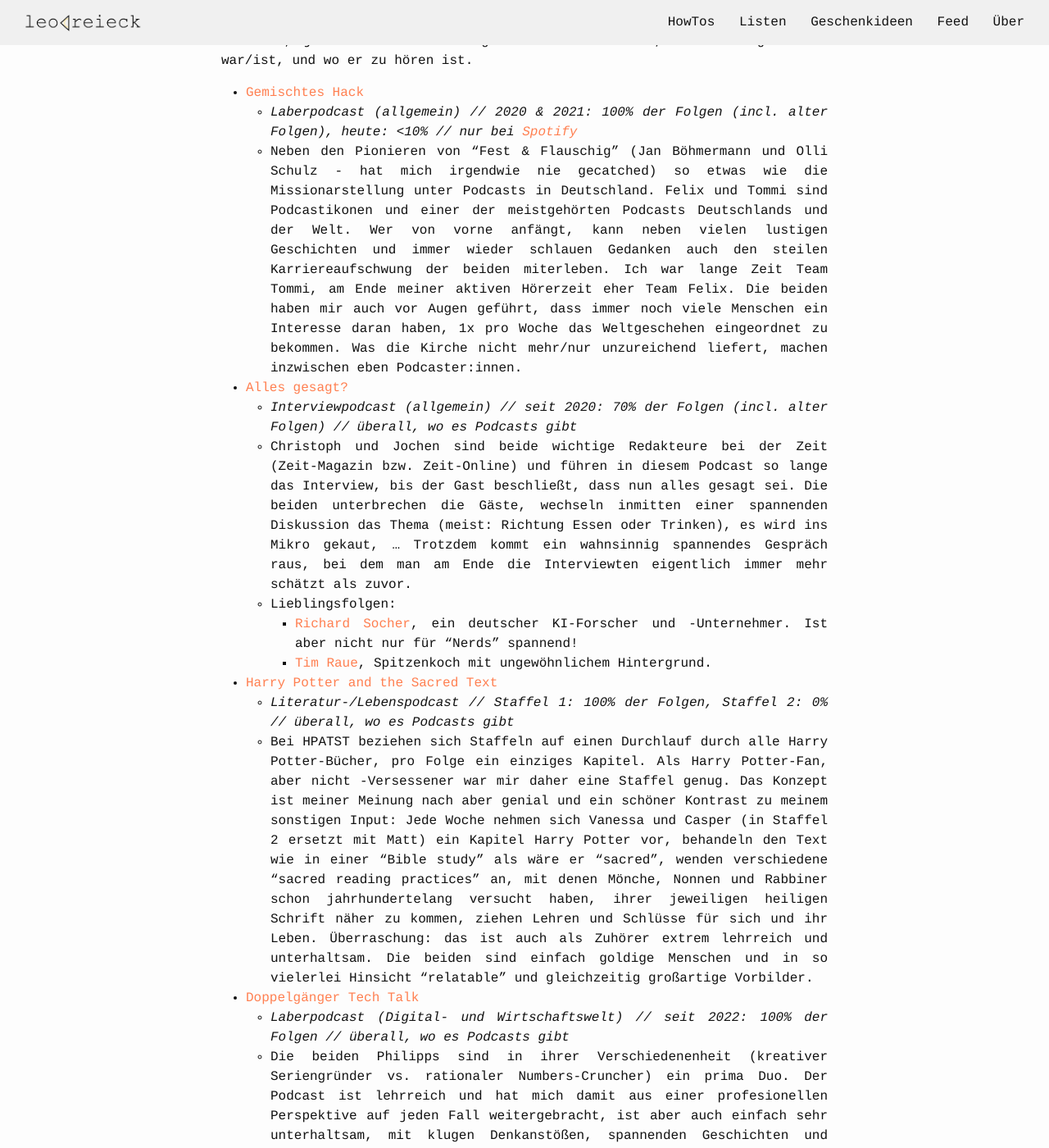
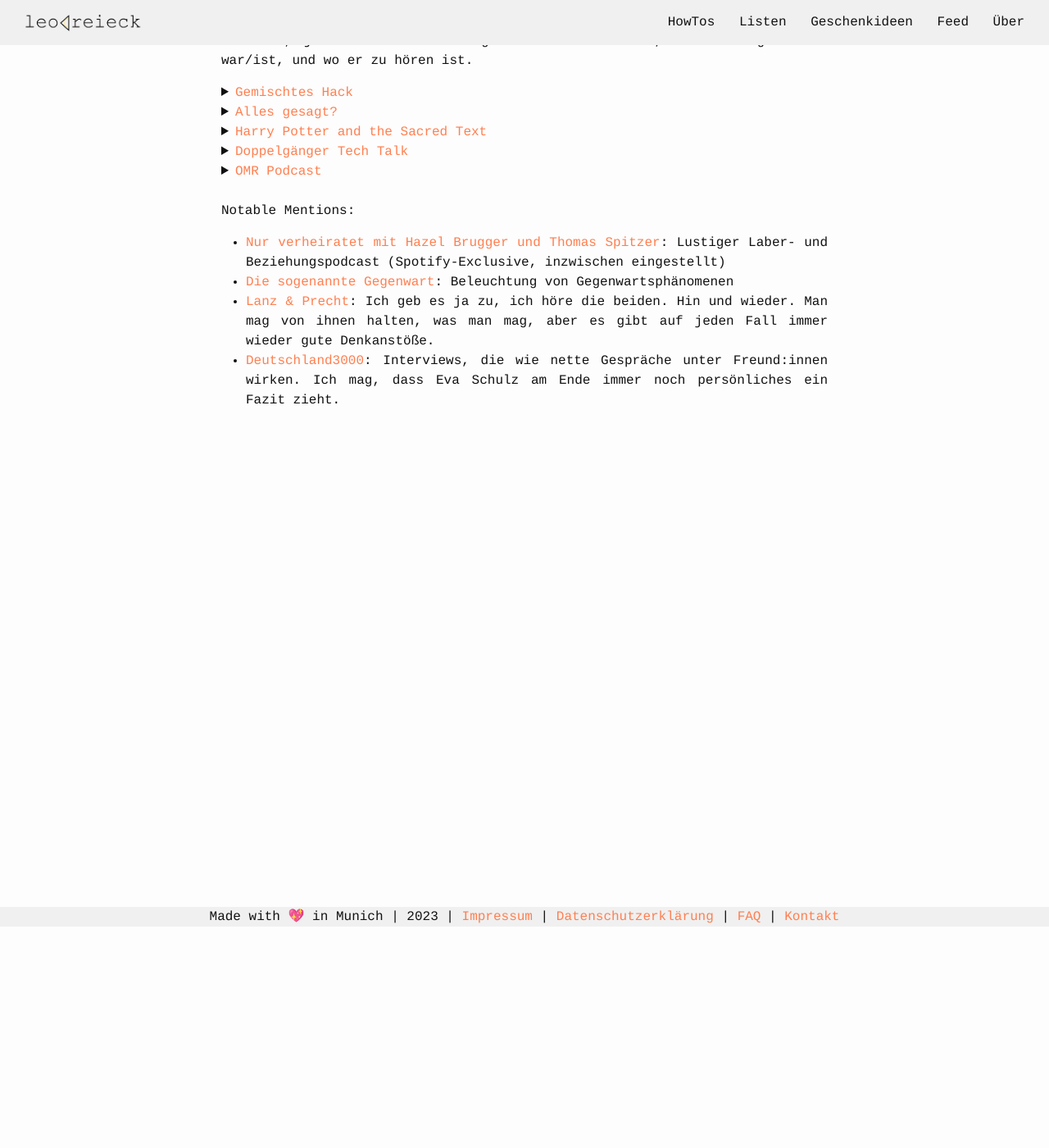
Before and after one commit to leodreieck/leodreieck.github.io, a Jekyll site: the page built from _posts/2023-01-17-lieblingspodcasts.md, in a window 1280 px wide and 1400 px high, scrolled down 270 px. Shown: the whole window at 82% size. Built offline with Jekyll 4.4.1, drawn with Linux system fonts in a browser that asks for light colours; some of the changed text lies outside the part shown.

Commit message:
various minor changes and updates

```diff
--- a/_posts/2023-01-17-lieblingspodcasts.md
+++ b/_posts/2023-01-17-lieblingspodcasts.md
@@ -8,34 +8,58 @@ description: Eine Auflistung und kurze Beschreibung meiner Lieblingspodcasts (ak
 
 Diese (sehr vergängliche) Liste (Stand: 17.01.2023) ist für alle, die neu in das Thema Podcasts starten wollen, nach Inspiration für "neue" Podcasts suchen, oder schon immer mal wissen wollten, woher all die Informationen, die ich "in einem Podcast gehört habe", wirklich kommen. Dies sind alles keine Geheimtipps, aber vielleicht ist ja etwas spannendes dabei. Ich habe versucht, jeden Podcast zu Kategorisieren nach Thema, wie wichtig er mir war/ist, und wo er zu hören ist.
 
-- <a href="https://www.gemischteshack.de/products">Gemischtes Hack</a>
-    - <i>Laberpodcast (allgemein) // 2020 & 2021: 100% der Folgen (incl. alter Folgen), heute: &lt;10% // nur bei <a href="https://open.spotify.com/show/7BTOsF2boKmlYr76BelijW?si=909db187c768455b">Spotify</a></i>
-    - Neben den Pionieren von "Fest & Flauschig" (Jan Böhmermann und Olli Schulz - hat mich irgendwie nie gecatched) so etwas wie die Missionarstellung unter Podcasts in Deutschland. Felix und Tommi sind Podcastikonen und einer der meistgehörten Podcasts Deutschlands und der Welt. Wer von vorne anfängt, kann neben vielen lustigen Geschichten und immer wieder schlauen Gedanken auch den steilen Karriereaufschwung der beiden miterleben. Ich war lange Zeit Team Tommi, am Ende meiner aktiven Hörerzeit eher Team Felix. Die beiden haben mir auch vor Augen geführt, dass immer noch viele Menschen ein Interesse daran haben, 1x pro Woche das Weltgeschehen eingeordnet zu bekommen. Was die Kirche nicht mehr/nur unzureichend liefert, machen inzwischen eben Podcaster:innen.
-- <a href="https://www.zeit.de/serie/alles-gesagt">Alles gesagt?</a>
-    - <i>Interviewpodcast (allgemein) // seit 2020: 70% der Folgen (incl. alter Folgen) // überall, wo es Podcasts gibt</i>
-    - Christoph und Jochen sind beide wichtige Redakteure bei der Zeit (Zeit-Magazin bzw. Zeit-Online) und führen in diesem Podcast so lange das Interview, bis der Gast beschließt, dass nun alles gesagt sei. Die beiden unterbrechen die Gäste, wechseln inmitten einer spannenden Diskussion das Thema (meist: Richtung Essen oder Trinken), es wird ins Mikro gekaut, ... Trotzdem kommt ein wahnsinnig spannendes Gespräch raus, bei dem man am Ende die Interviewten eigentlich immer mehr schätzt als zuvor.
-    - Lieblingsfolgen:
-        - <a href="https://open.spotify.com/episode/1f7RKJry6PvilVhdKpTkcV?si=25ecb0d4c15d41c7">Richard Socher</a>, ein deutscher KI-Forscher und -Unternehmer. Ist aber nicht nur für "Nerds" spannend!
-        - <a href="https://open.spotify.com/episode/5qMuGkreiuvtHGznxrFnS7?si=3f46289aa1c343d6">Tim Raue</a>, Spitzenkoch mit ungewöhnlichem Hintergrund.
-- <a href="https://www.harrypottersacredtext.com/">Harry Potter and the Sacred Text</a>
-    - <i>Literatur-/Lebenspodcast // Staffel 1: 100% der Folgen, Staffel 2: 0% // überall, wo es Podcasts gibt</i>
-    - Bei HPATST beziehen sich Staffeln auf einen Durchlauf durch alle Harry Potter-Bücher, pro Folge ein einziges Kapitel. Als Harry Potter-Fan, aber nicht -Versessener war mir daher eine Staffel genug. Das Konzept ist meiner Meinung nach aber genial und ein schöner Kontrast zu meinem sonstigen Input: Jede Woche nehmen sich Vanessa und Casper (in Staffel 2 ersetzt mit Matt) ein Kapitel Harry Potter vor, behandeln den Text wie in einer "Bible study" als wäre er "sacred", wenden verschiedene "sacred reading practices" an, mit denen Mönche, Nonnen und Rabbiner schon jahrhundertelang versucht haben, ihrer jeweiligen heiligen Schrift näher zu kommen, ziehen Lehren und Schlüsse für sich und ihr Leben. Überraschung: das ist auch als Zuhörer extrem lehrreich und unterhaltsam. Die beiden sind einfach goldige Menschen und in so vielerlei Hinsicht "relatable" und gleichzeitig großartige Vorbilder.
-- <a href="https://www.doppelgaenger.io/">Doppelgänger Tech Talk</a>
-    - <i>Laberpodcast (Digital- und Wirtschaftswelt) // seit 2022: 100% der Folgen // überall, wo es Podcasts gibt</i>
-    - Die beiden Philipps sind in ihrer Verschiedenenheit (kreativer Seriengründer vs. rationaler Numbers-Cruncher) ein prima Duo. Der Podcast ist lehrreich und hat mich damit aus einer profesionellen Perspektive auf jeden Fall weitergebracht, ist aber auch einfach sehr unterhaltsam, mit klugen Denkanstößen, spannenden Geschichten und Takes zum aktuellen Welt- und Digitalgeschehen und immer wieder einem guten Spruch.
-- <a href="https://omr.com/de/podcast/">OMR Podcast</a>
-    - <i>Interviewpodcast (Digital- und Wirtschaftswelt) // seit 2022: 50% der Folgen // überall, wo es Podcasts gibt</i>
-    - Nachdem die beiden Doppelgänger den Podcast immer wieder erwähnten, gab ich ihm auch irgendwann die Chance und bin seitdem begeistert von den all den spannenden Menschen und Gründungsgeschichten, die ich bisher "kennengelernt" habe. Die Bandbreite an Gästen ist wirklich groß, und die Interviewführung von Philipp Westermeyer echt angenehm und bewundernswert.
-    - Lieblingsfolgen:
-        - frei nach Fynn Kliemann: "BWL kann auch geil sein": <a href="https://open.spotify.com/episode/3HSpKBAHRTw0kg6Wx5g5zy?si=96d282ee9efe4920">1komma5°-Gründer Philipp Schröder</a>
-        - der Shitstorm war verdient, aber ich bin überzeugt, dass sein Gesamtimpact positiv ist: <a href="https://open.spotify.com/episode/2O9GwvUj0pdjuGCQ9trUPl?si=I8v8YqMuTCG22_hR0wcrog">Fynn Kliemann</a>
-        - ich habe die Show nie gesehen, aber ich habe ihn auf jeden Fall unterschätzt: <a href="https://open.spotify.com/episode/5BRvA95DXT2ATUGclG03gX?si=89c7f589e7b84fb1">Robert Geiss</a>
-        - sympatischer, vielschichtiger Siemens-Ex-CEO: <a href="https://open.spotify.com/episode/0ULC1RzIokO1RvGcNWOKnl?si=cadd6d345ea74119">Joe Kaeser</a>
-        - Beschreibung eines Lebenswerks: <a href="https://open.spotify.com/episode/5sIaWbheNeTJLfgOFWDIJR?si=99266a22cab64c6b">Dirk Roßmann</a>
-        - einfach eine spannende Person mit spannender Geschichte: <a href="https://open.spotify.com/episode/0SNRfAxOFdDl4SMCA3sRvf?si=d1bf721351754bc5">Markus Lanz</a>
-        - Wie der FC Bayern ein Weltkonzern wurde und eine Familie bleibt: <a href="https://open.spotify.com/episode/749R1VdHVT7nCsu0QTvWin?si=5bcea4f95c5d4d81">Uli Hoeneß</a>
+<details>
+    <summary><a href="https://www.gemischteshack.de/products">Gemischtes Hack</a></summary>
+    <ul>
+        <li><i>Laberpodcast (allgemein) // 2020 & 2021: 100% der Folgen (incl. alter Folgen), heute: &lt;10% // nur bei <a href="https://open.spotify.com/show/7BTOsF2boKmlYr76BelijW?si=909db187c768455b">Spotify</a></i></li>
+        <li>Neben den Pionieren von "Fest & Flauschig" (Jan Böhmermann und Olli Schulz - hat mich irgendwie nie gecatched) so etwas wie der VW Golf unter den Podcasts in Deutschland. Felix und Tommi sind Podcastikonen und einer der meistgehörten Podcasts Deutschlands und der Welt. Wer von vorne anfängt, kann neben vielen lustigen Geschichten und immer wieder schlauen Gedanken auch den steilen Karriereaufschwung der beiden miterleben. Ich war lange Zeit Team Tommi, am Ende meiner aktiven Hörerzeit eher Team Felix. Die beiden haben mir auch vor Augen geführt, dass immer noch viele Menschen ein Interesse daran haben, 1x pro Woche das Weltgeschehen eingeordnet zu bekommen. Was die Kirche nicht mehr/nur unzureichend liefert, machen inzwischen eben Podcaster:innen.</li>
+    </ul>
+</details>
+<details>
+    <summary><a href="https://www.zeit.de/serie/alles-gesagt">Alles gesagt?</a></summary>
+    <ul>
+        <li><i>Interviewpodcast (allgemein) // seit 2020: 70% der Folgen (incl. alter Folgen) // überall, wo es Podcasts gibt</i></li>
+        <li>Christoph und Jochen sind beide wichtige Redakteure bei der Zeit (Zeit-Magazin bzw. Zeit-Online) und führen in diesem Podcast so lange das Interview, bis der Gast beschließt, dass nun alles gesagt sei. Die beiden unterbrechen die Gäste, wechseln inmitten einer spannenden Diskussion das Thema (meist: Richtung Essen oder Trinken), es wird ins Mikro gekaut, ... Trotzdem kommt ein wahnsinnig spannendes Gespräch raus, bei dem man am Ende die Interviewten eigentlich immer mehr schätzt als zuvor. </li>
+        <li>Lieblingsfolgen: </li>
+        <ul>
+            <li><a href="https://open.spotify.com/episode/1f7RKJry6PvilVhdKpTkcV?si=25ecb0d4c15d41c7">Richard Socher</a>, ein deutscher KI-Forscher und -Unternehmer. Ist aber nicht nur für "Nerds" spannend!</li>
+            <li><a href="https://open.spotify.com/episode/5qMuGkreiuvtHGznxrFnS7?si=3f46289aa1c343d6">Tim Raue</a>, Spitzenkoch mit ungewöhnlichem Hintergrund. </li>
+        </ul>
+    </ul>
+</details>
+<details>
+    <summary><a href="https://www.harrypottersacredtext.com/">Harry Potter and the Sacred Text</a></summary>
+    <ul>
+        <li><i>Literatur-/Lebenspodcast // Staffel 1: 100% der Folgen, Staffel 2: 0% // überall, wo es Podcasts gibt</i></li>
+        <li>Bei HPATST beziehen sich Staffeln auf einen Durchlauf durch alle Harry Potter-Bücher, pro Folge ein einziges Kapitel. Als Harry Potter-Fan, aber nicht -Versessener war mir daher eine Staffel genug. Das Konzept ist meiner Meinung nach aber genial und ein schöner Kontrast zu meinem sonstigen Input: Jede Woche nehmen sich Vanessa und Casper (in Staffel 2 ersetzt mit Matt) ein Kapitel Harry Potter vor, behandeln den Text wie in einer "Bible study" als wäre er "sacred", wenden verschiedene "sacred reading practices" an, mit denen Mönche, Nonnen und Rabbiner schon jahrhundertelang versucht haben, ihrer jeweiligen heiligen Schrift näher zu kommen, ziehen Lehren und Schlüsse für sich und ihr Leben. Überraschung: das ist auch als Zuhörer extrem lehrreich und unterhaltsam. Die beiden sind einfach goldige Menschen und in so vielerlei Hinsicht "relatable" und gleichzeitig großartige Vorbilder.</li>
+    </ul>
+</details>
+<details>
+    <summary><a href="https://www.doppelgaenger.io/">Doppelgänger Tech Talk</a></summary>
+    <ul>
+        <li><i>Laberpodcast (Digital- und Wirtschaftswelt) // seit 2022: 100% der Folgen // überall, wo es Podcasts gibt</i></li>
+        <li>Die beiden Philipps sind in ihrer Verschiedenenheit (kreativer Seriengründer vs. rationaler Numbers-Cruncher) ein prima Duo. Der Podcast ist lehrreich und hat mich damit aus einer profesionellen Perspektive auf jeden Fall weitergebracht, ist aber auch einfach sehr unterhaltsam, mit klugen Denkanstößen, spannenden Geschichten und Takes zum aktuellen Welt- und Digitalgeschehen und immer wieder einem guten Spruch.</li>
+    </ul>
+</details>
+<details>
+    <summary><a href="https://omr.com/de/podcast/">OMR Podcast</a></summary>
+    <ul>
+        <li><i>Interviewpodcast (Digital- und Wirtschaftswelt) // seit 2022: 50% der Folgen // überall, wo es Podcasts gibt</i></li>
+        <li>Nachdem die beiden Doppelgänger den Podcast immer wieder erwähnten, gab ich ihm auch irgendwann die Chance und bin seitdem begeistert von den all den spannenden Menschen und Gründungsgeschichten, die ich bisher "kennengelernt" habe. Die Bandbreite an Gästen ist wirklich groß, und die Interviewführung von Philipp Westermeyer echt angenehm und bewundernswert.</li>
+        <li>Lieblingsfolgen:</li>
+        <ul>
+            <li>frei nach Fynn Kliemann: "BWL kann auch geil sein": <a href="https://open.spotify.com/episode/3HSpKBAHRTw0kg6Wx5g5zy?si=96d282ee9efe4920">1komma5°-Gründer Philipp Schröder</a></li>
+            <li>der Shitstorm war verdient, aber ich bin überzeugt, dass sein Gesamtimpact positiv ist: <a href="https://open.spotify.com/episode/2O9GwvUj0pdjuGCQ9trUPl?si=I8v8YqMuTCG22_hR0wcrog">Fynn Kliemann</a></li>
+            <li>ich habe die Show nie gesehen, aber ich habe ihn auf jeden Fall unterschätzt: <a href="https://open.spotify.com/episode/5BRvA95DXT2ATUGclG03gX?si=89c7f589e7b84fb1">Robert Geiss</a></li>
+            <li>sympatischer, vielschichtiger Siemens-Ex-CEO: <a href="https://open.spotify.com/episode/0ULC1RzIokO1RvGcNWOKnl?si=cadd6d345ea74119">Joe Kaeser</a></li>
+            <li>Beschreibung eines Lebenswerks: <a href="https://open.spotify.com/episode/5sIaWbheNeTJLfgOFWDIJR?si=99266a22cab64c6b">Dirk Roßmann</a></li>
+            <li>einfach eine spannende Person mit spannender Geschichte: <a href="https://open.spotify.com/episode/0SNRfAxOFdDl4SMCA3sRvf?si=d1bf721351754bc5">Markus Lanz</a></li>
+            <li>Wie der FC Bayern ein Weltkonzern wurde und eine Familie bleibt: <a href="https://open.spotify.com/episode/749R1VdHVT7nCsu0QTvWin?si=5bcea4f95c5d4d81">Uli Hoeneß</a></li>
+        </ul>
+    </ul>
+</details>
 
-
+<br>
 Notable Mentions:
 - <a href="https://open.spotify.com/show/3JgH71EJblvCEXAca1XRsT">Nur verheiratet mit Hazel Brugger und Thomas Spitzer</a>: Lustiger Laber- und Beziehungspodcast (Spotify-Exclusive, inzwischen eingestellt)
 - <a href="https://www.zeit.de/serie/die-sogenannte-gegenwart">Die sogenannte Gegenwart</a>: Beleuchtung von Gegenwartsphänomenen
--- a/impressum.html
+++ b/impressum.html
@@ -16,8 +16,8 @@ permalink: /impressum
 
 <h2>Angaben gemäß 5 TMG</h2>
 <p>Leopold Demleitner<br />
-Bahnhofstr. 47<br />
-82194 Gröbenzell</p>
+Rebenlaube 4<br />
+45133 Essen</p>
 
 <h2>Kontakt</h2>
 <p>Telefon: {{site.phone}}<br />
```
Also changed, not shown: _posts/2022-11-06-adventskalender.md (+1 -1 lines), about.md (+2 -2 lines), index.md (+2 -1 lines).
